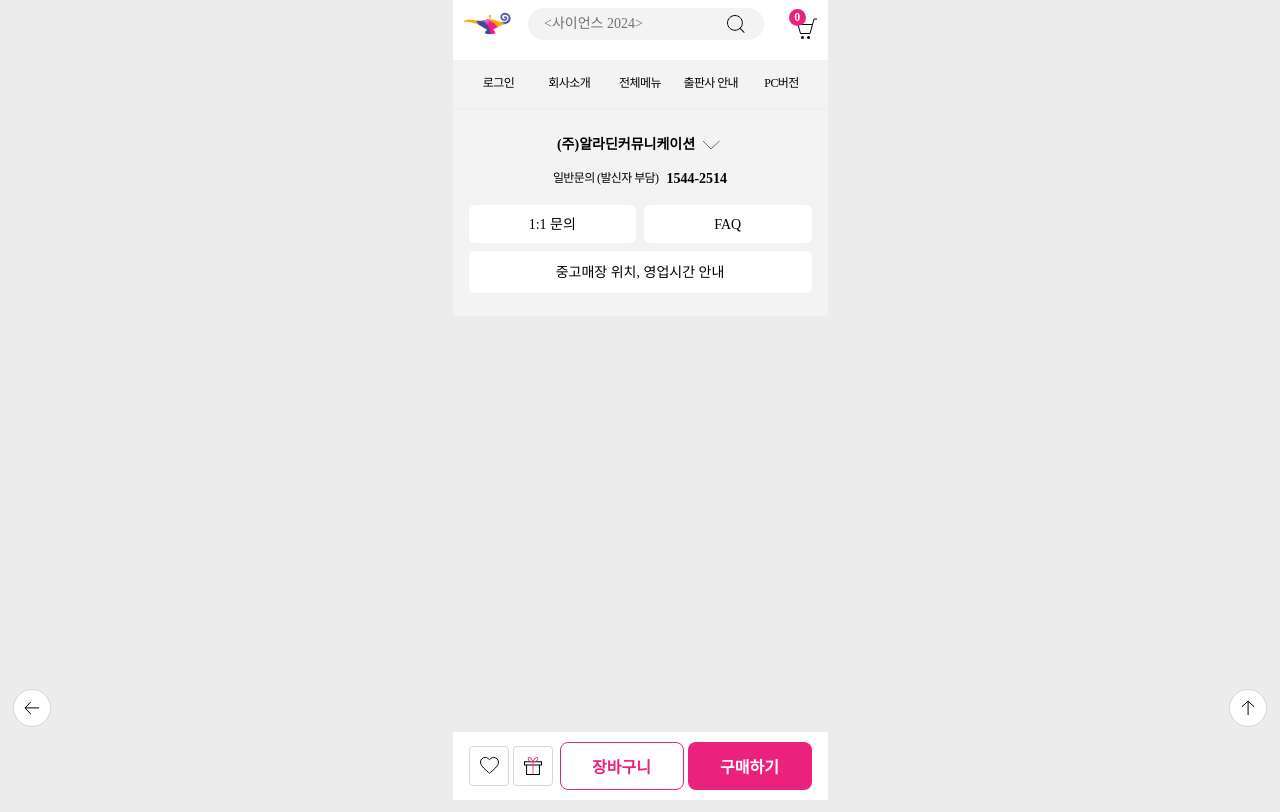
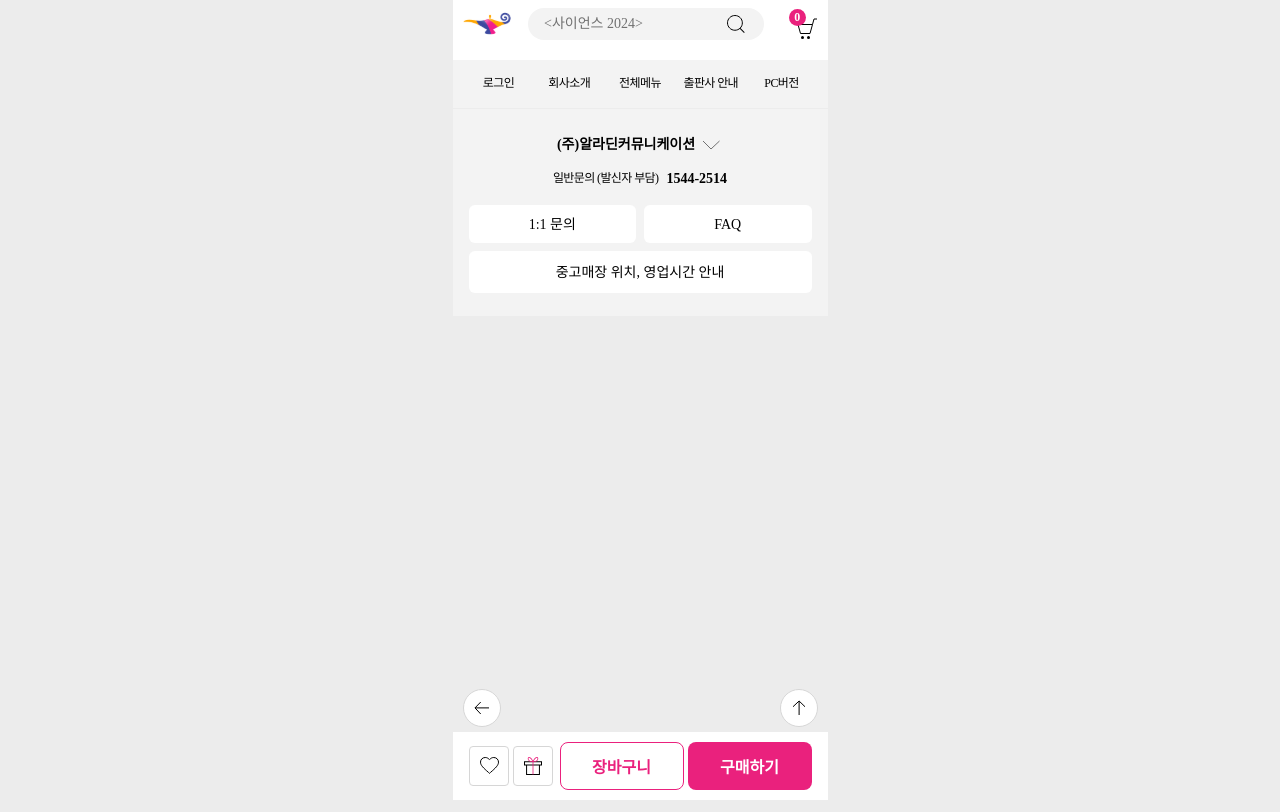
Before and after one commit to DO-SOPT-CDS-ALADIN/Client, a React (Vite) app: page /detail/1 in a window 1280 px wide. Built offline with nearby package versions, Linux system fonts and the light colour scheme; no server answers; a web font is replaced by a local one.

Commit message:
fix : position fixed 요소 위치 조정

```diff
--- a/src/components/common/AllCategory.tsx
+++ b/src/components/common/AllCategory.tsx
@@ -31,10 +31,12 @@
   z-index: 9998;
   z-index: 9998;
   top: 0;
+  right: 0;
   left: 0;
 
-  width: 100vw;
-  height: 100vh;
+  width: 37.5rem;
+  height: 100%;
+  margin: 0 auto;
 
   opacity: 25%;
   background-color: ${({ theme }) => theme.colors.black};
@@ -42,7 +44,7 @@
 const CategoryWrapper = styled.div`
   position: absolute;
   z-index: 9999;
-  left: calc((100vw - 33.9rem) / 2);
+  left: calc((100% - 33.9rem) / 2);
 
   overflow: hidden;
   display: flex;
--- a/src/components/common/BackButton.tsx
+++ b/src/components/common/BackButton.tsx
@@ -29,15 +29,15 @@
 
 const ButtonWrapper = styled.button<ButtonWrapperProps>`
   position: fixed;
+  right: calc((100% - 4.8rem) / 2);
   bottom: ${({ page }) =>
     page === PAGE.DETAIL ? '6.8rem' : page === PAGE.CART ? '11.2rem' : '7.2rem'};
-  left: 0.8rem;
 
   display: flex;
   align-items: center;
   justify-content: center;
 
-  width: 4.8rem;
+  width: 36.5rem;
   height: 4.8rem;
   padding: 0.5rem;
 `;
--- a/src/components/common/TopButton.tsx
+++ b/src/components/common/TopButton.tsx
@@ -26,15 +26,16 @@
   cursor: pointer;
 
   position: fixed;
-  right: 0.8rem;
   bottom: ${({ page }) =>
     page === PAGE.DETAIL ? '6.8rem' : page === PAGE.CART ? '11.2rem' : '7.2rem'};
+  left: calc((100% - 4.8rem) / 2);
 
   display: flex;
   align-items: center;
   justify-content: center;
 
-  width: 4.8rem;
+  width: 36.5rem;
   height: 4.8rem;
+  margin: 0 auto;
   padding: 0.5rem;
 `;
```
